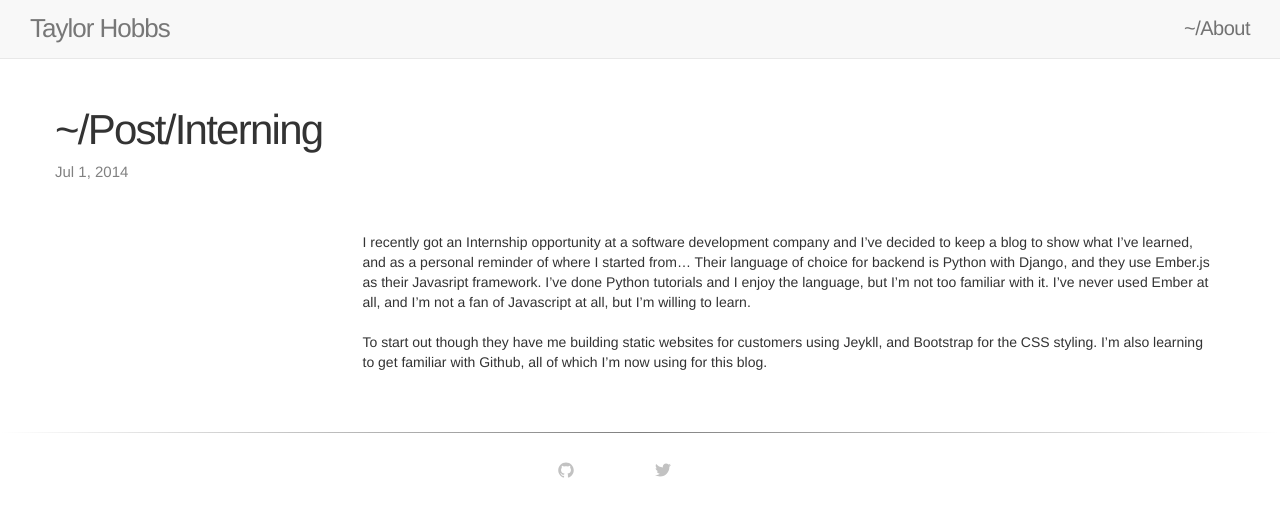
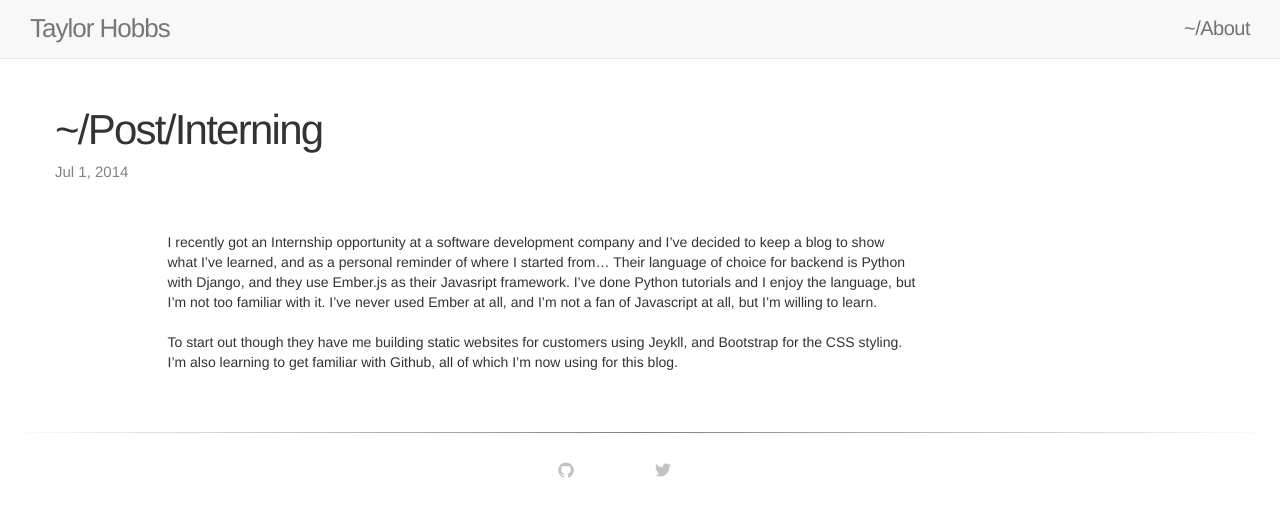
Before and after one commit to TayHobbs/TayHobbs.github.io, a Jekyll site: the page built from _posts/2014-08-01-welcome-to-jekyll.markdown, in a window 1280 px wide. Shown: the top 517 px of the page. Built offline with Jekyll 4.4.1, drawn with Linux system fonts in a browser that asks for light colours; nearby versions of some CDN libraries; library files that are not in the unit come from our copies.

Commit message:
Style fixing

```diff
--- a/_layouts/post.html
+++ b/_layouts/post.html
@@ -12,8 +12,7 @@ layout: default
 
     <div class="container">
     <div class="row">
-      <div class="col-sm-3"></div>
-  <div class="col-lg-9">
+  <div class="col-lg-8 col-sm-offset-1">
   <article class="post-content">
   {{ content }}
   </article>
--- a/index.html
+++ b/index.html
@@ -9,9 +9,7 @@ layout: default
 </div>
 <div class="row">
 </div>
-  <div class="col-sm-3">
-</div>
-  <div class="col-sm-7">
+  <div class="col-md-7 col-sm-offset-1">
   <ul class="posts">
     {% for post in site.posts %}
       <li>
```
